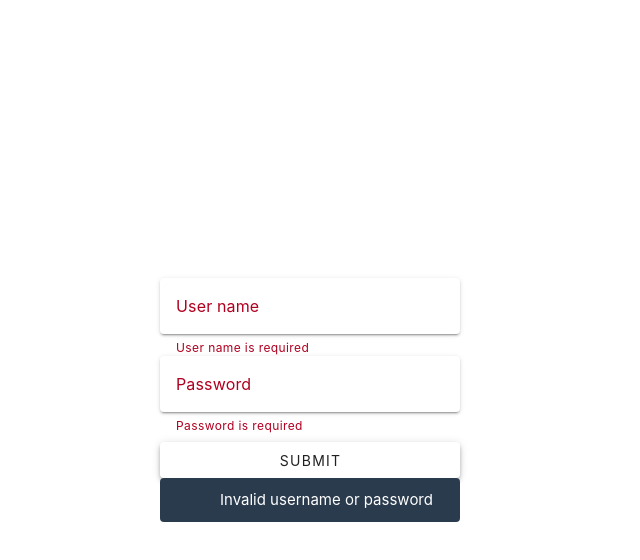
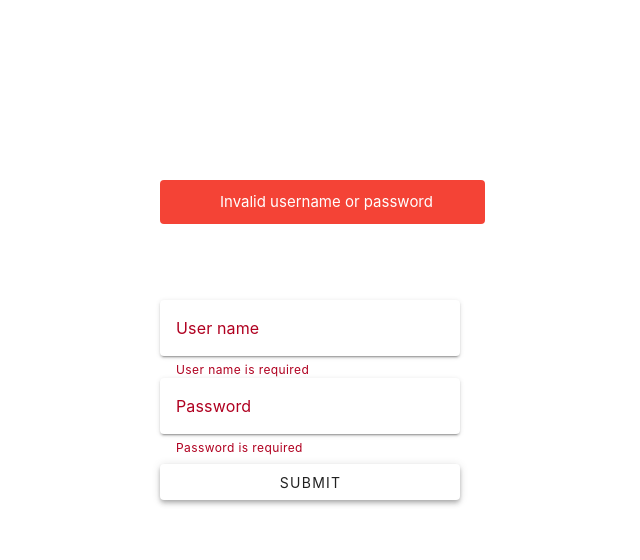
Before and after one commit to tommyal47/booking-template, a Vue app: page /login in a window 1280 px wide. Both pictures are taken after a click on the button "SUBMIT". Shown: the top 560 px of the page, without its empty margins (330-970 px from the left). Built offline with nearby package versions, Linux system fonts and the light colour scheme.

Commit message:
update style

```diff
--- a/src/main.js
+++ b/src/main.js
@@ -14,7 +14,6 @@ import App from './App.vue'
 import router from './router'
 
 const app = createApp(App)
-// const vuetify = createVuetify()
 
 const vuetify = createVuetify({
     components,
--- a/src/router/index.js
+++ b/src/router/index.js
@@ -1,5 +1,5 @@
 import { createRouter, createWebHistory } from 'vue-router'
-import Home from '@/views/Homepage.vue'
+import Home from '@/views/HomePage.vue'
 import Adduser from '@/views/AddUser.vue'
 import Users from '@/views/UsersIndex.vue'
 import LogIn from '@/views/LogIn.vue'
--- a/src/views/LogIn.vue
+++ b/src/views/LogIn.vue
@@ -9,7 +9,8 @@
         </v-form>
     </v-sheet>
     <div>
-        <v-alert color="#2A3B4D" density="compact" icon="mdi-firework" theme="dark" v-model="active">
+        <v-alert class="alert-error" color="red" type="error" density="compact" icon="mdi-firework" theme="dark"
+            v-model="active">
             Invalid username or password
         </v-alert>
     </div>
@@ -53,3 +54,15 @@ const logIn = () => {
 }
 
 </script>
+
+<style>
+.alert-error {
+    margin-left: 0%;
+    position: absolute;
+    margin-top: -320px;
+}
+
+.v-alert__content {
+    padding-right: 36px;
+}
+</style>
```
Also changed, not shown: src/use/useLoggedIn.js (deleted, +0 -12 lines).
